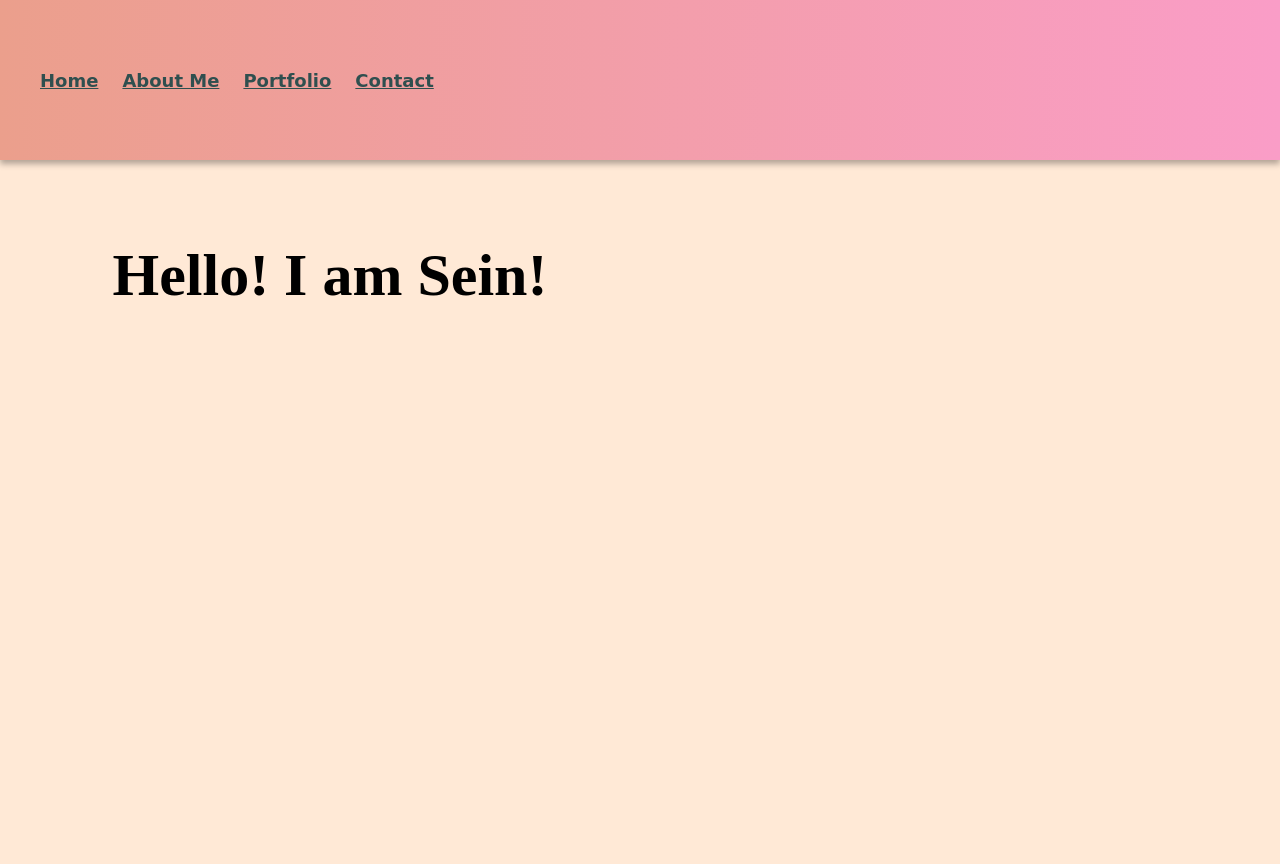
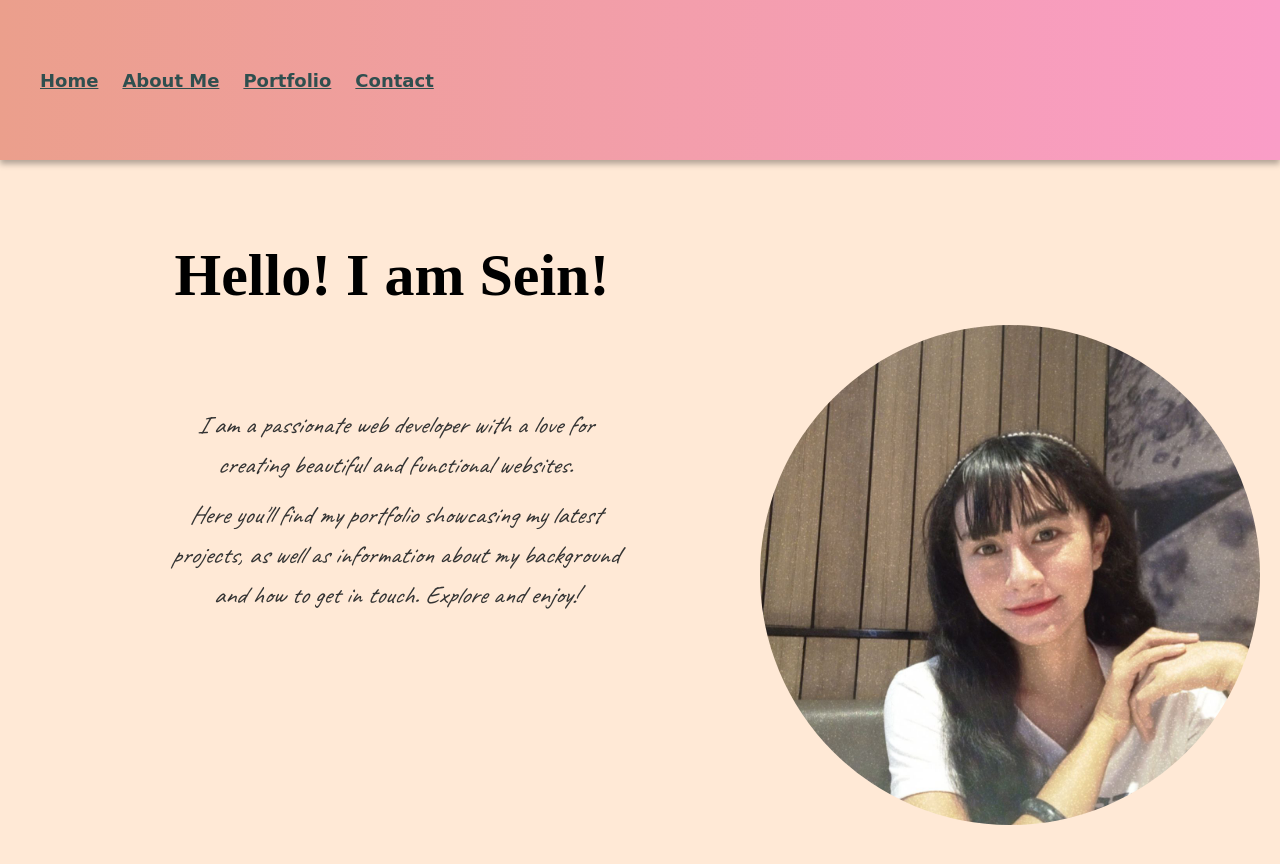
Before and after one commit to seinlei/slhn-curriculum-vitae, a plain HTML site: page index.html in a window 1280 px wide. Shown: the top 864 px of the page. Drawn offline with Linux system fonts and the light colour scheme; a web font is replaced by a local one.

Commit message:
Updated Home

```diff
--- a/index.html
+++ b/index.html
@@ -5,6 +5,10 @@
     <meta name="viewport" content="width=device-width, initial-scale=1.0">
     <title>My CV</title>
     <link rel="stylesheet" href="styles/style1.css">
+    <link href="https://fonts.googleapis.com/css2?family=Sedan+SC&display=swap" rel="stylesheet">
+    <link href="https://fonts.googleapis.com/css2?family=Caveat:wght@400;700&display=swap" rel="stylesheet">
+
+
 </head>
 <body>
 
@@ -21,12 +25,28 @@
 
     </header>
 
-
-
     <main>
 
         <section class="welcome-section">
             <h2>Hello! I am Sein!</h2>
+
+            <div class="content-wrapper">
+
+            <div class="text-content">
+            <p class="intro-text">
+              I am a passionate web developer with a love for creating beautiful and functional websites.
+            </p>
+            <p class="skills-text">
+                Here you'll find my portfolio showcasing my latest projects, as well as information about my background and how to get in touch. Explore and enjoy!
+            </p>
+            </div>
+
+            <div class="image-content">
+                <img src="images/myself.jpg" alt="Sein's Photo" class="profile-photo">
+            </div>
+
+            </div>
+
         </section>
 
     </main>
--- a/styles/style1.css
+++ b/styles/style1.css
@@ -6,7 +6,7 @@ body
     padding: 0;
     display: flex;
     flex-direction: column;
-    min-height: 800vh;
+    min-height: 500vh;
 }
 
 header
@@ -99,8 +99,23 @@ main
     color: black;
     display: inline-block; /* Display as inline-block to apply transformations */
     animation: floating 3s infinite alternate ease-in-out; /* Apply floating animation */
-    margin-left: -50%;
+    margin-left: -40%;
+    font-family: 'Sedan SC', serif;
 }
+
+.intro-text, .skills-text {
+    font-size: 25px;
+    color: #333;
+    width: 60%; /* Adjust width as needed */
+    max-width: 800px;
+    line-height: 1.6;
+    font-family: 'Caveat', cursive;
+    font-style: italic;
+    margin: 0 auto; /* Center the text horizontally */
+    margin-top: 10px; /* Adjust the top margin to bring it closer to the h2 */
+}
+
+
 
 /* Keyframes for floating animation */
 @keyframes floating
@@ -116,6 +131,32 @@ main
     }
 }
 
+.content-wrapper
+{
+    display: flex;
+    margin-top: 20px;
+}
+
+.text-content
+{
+    flex: 1;
+    margin-right: 10px;
+}
+
+.image-content
+{
+    flex-shrink: 0;
+    margin-top: -70px;
+    margin-left: -20px;
+}
+
+.profile-photo
+{
+    width: 500px;
+    height: 500px;
+    border-radius: 50%;
+    object-fit: cover;
+}
 
 .footer1
 {
```
Also changed, not shown: images/myself.jpg (added).
